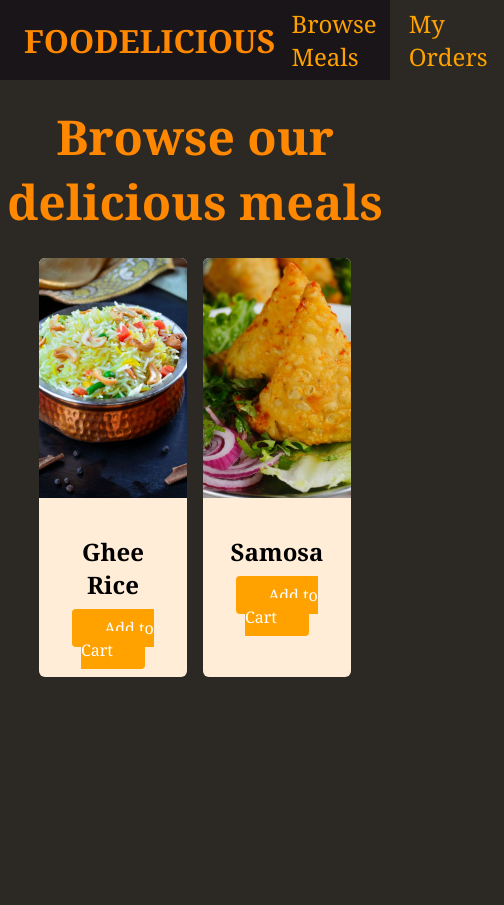
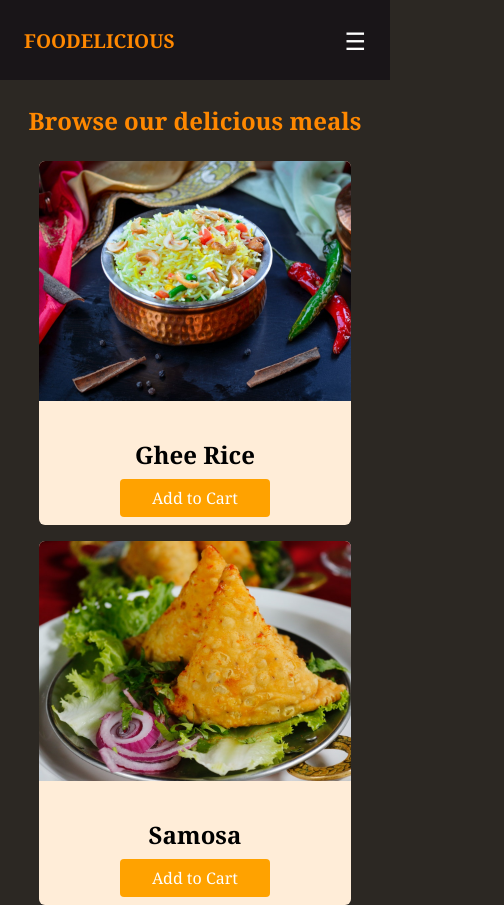
Before and after one commit to pavankumarAN/foodelicious, a plain HTML site: page index.html in a window 390 px wide. Shown: the whole page, 504 px wide, since content can reach past the window. Before the commit the page ends 844 px from the top, so only its background shows below. Drawn offline with Linux system fonts and the light colour scheme.

Commit message:
Before implemention of working hamburger icon

```diff
--- a/index.html
+++ b/index.html
@@ -23,6 +23,8 @@
                 </li>
             </ul>
         </nav>
+
+        <a href="" class="menu-btn">&#9776</a>
     </header>
     <main>
         <h1>Browse our delicious meals</h1>
--- a/styles/shared.css
+++ b/styles/shared.css
@@ -43,6 +43,12 @@ a {
     color: #ffc300;
 }
 
+.menu-btn {
+    color: white;
+    font-size: 1.5rem;
+    display: none;
+}
+
 /* Will use thses in future */
 #main-header nav ul {
     /* display: grid;
@@ -53,6 +59,19 @@ a {
     text-align: center; */
 }
 
-#main-header nav ul li a {
-    /* text-decoration: none; */
+
+/* Responsive design */
+
+@media (max-width: 30rem) {
+    .logo {
+        font-size: 1.2rem;
+    }
+
+    #main-header nav {
+        display: none;
+    }
+
+    .menu-btn {
+        display: flex;
+    }
 }
--- a/styles/styles.css
+++ b/styles/styles.css
@@ -54,3 +54,16 @@ main h1 {
 .btn:hover, .btn:active {
     background-color: #ffa900;
 }
+
+
+/* Responsive design */
+
+@media (max-width: 48rem) {
+    .items-list ul {
+        grid-template-columns: 1fr;
+    }
+
+    main h1 {
+        font-size: 1.5rem;
+    }
+}
```
